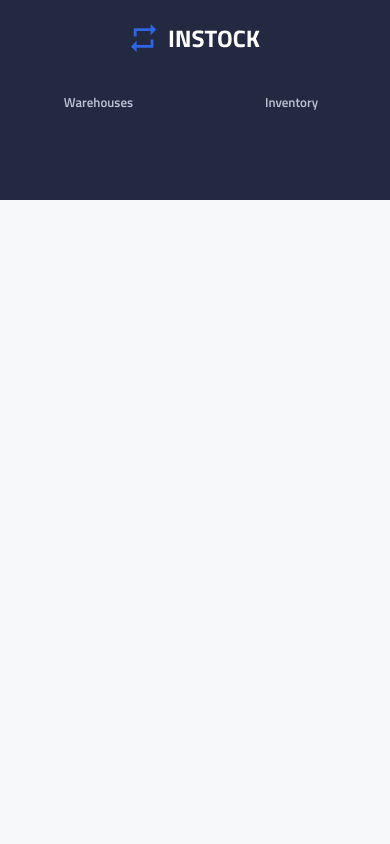
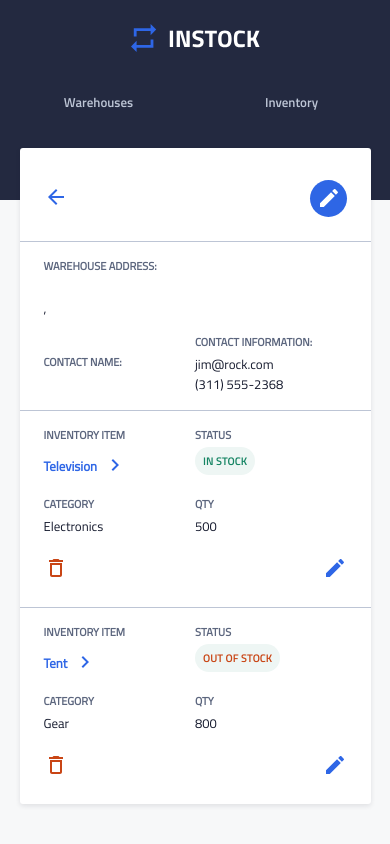
Before and after one commit to mikebernardo1/instock, a React (Create React App) app in the folder client/: page /warehouse/1 in a window 390 px wide. Shown: the top 844 px of the page. Built offline with nearby package versions, Linux system fonts and the light colour scheme; no server answers.

Commit message:
Mobile layout for Warehouse info component complete.

```diff
--- a/client/src/App.js
+++ b/client/src/App.js
@@ -3,6 +3,7 @@ import Nav from './components/Nav/Nav';
 import Warehouses from './components/Warehouses/Warehouses';
 import Inventory from './components/Inventory/Inventory';
 import InventoryItemDetails from './components/InventoryItemDetails/InventoryItemDetails';
+import WarehouseDetails from './components/WarehouseDetails/WarehouseDetails';
 import './styles/main.scss';
 
 function App() {
@@ -15,6 +16,7 @@ function App() {
             <Route path="/inventory" exact component={Inventory}></Route>
             <Route path="/inventory/:id" component={InventoryItemDetails}></Route>
             <Route path="/warehouse/:id/inventory" component={Inventory}></Route>
+            <Route path="/warehouse/:id" component={WarehouseDetails}></Route>
         </Switch>
       </BrowserRouter>
     </div>
--- a/client/src/components/InventoryRow/InventoryRow.jsx
+++ b/client/src/components/InventoryRow/InventoryRow.jsx
@@ -6,17 +6,21 @@ import editIcon from '../../assets/icons/edit-24px.svg';
 import './InventoryRow.scss';
 
 // Needs inventory item object
+// Needs a boolean to show warehouse
+// true = displays warehouse
+// false = hides warehouse
 
-function InventoryRow(inventoryItem) {
+function InventoryRow({inventoryItem, showWarehouse}) {
+
   let item = {
-    "id": inventoryItem.item.id,
-    "warehouseID": inventoryItem.item.warehouseID,
-    "warehouseName": inventoryItem.item.warehouseName,
-    "itemName": inventoryItem.item.itemName,
-    "description": inventoryItem.item.description,
-    "category": inventoryItem.item.category,
-    "status": inventoryItem.item.status,
-    "quantity": inventoryItem.item.quantity
+    "id": inventoryItem.id,
+    "warehouseID": inventoryItem.warehouseID,
+    "warehouseName": inventoryItem.warehouseName,
+    "itemName": inventoryItem.itemName,
+    "description": inventoryItem.description,
+    "category": inventoryItem.category,
+    "status": inventoryItem.status,
+    "quantity": inventoryItem.quantity
   }
 
   let editHandler = () => console.log("Edit button clicked.")
@@ -29,6 +33,11 @@ function InventoryRow(inventoryItem) {
       (item.status === 'Out of Stock')
       ? "i-item__block-info-piece-value i-item__block-info-piece-value--status i-item__block-info-piece-value--stock"
       : "i-item__block-info-piece-value i-item__block-info-piece-value--status i-item__block-info-piece-value--stock i-item__block-info-piece-value--stock-in";
+
+  const warehouseStatus =
+      (showWarehouse)
+      ? "i-item__block-info-piece i-item__block-info-piece--warehouse"
+      : "i-item__block-info-piece i-item__block-info-piece--warehouse i-item__block-info-piece--special-case"
 
   return (
     <section className="i-item">
@@ -64,7 +73,8 @@ function InventoryRow(inventoryItem) {
             </div>
           </div>
 
-          <div className="i-item__block-info-piece i-item__block-info-piece--warehouse">
+          <div
+            className={warehouseStatus}>
             <h3 className="i-item__block-info-piece-title">Warehouse</h3>
             <div className="i-item__block-info-piece-value
                           i-item__block-info-piece-value--warehouse">{item.warehouseName}</div>
--- a/client/src/components/InventoryRow/InventoryRow.scss
+++ b/client/src/components/InventoryRow/InventoryRow.scss
@@ -71,6 +71,9 @@
 					@include desktop {
 						width: 120px;
 					}
+				}
+				&--special-case {
+					display: none;
 				}
 				&-title {
 					font-family: $titillum-reg;
--- /dev/null
+++ b/client/src/components/WarehouseDetails/WarehouseDetails.jsx
@@ -0,0 +1,158 @@
+import React, { Component } from 'react';
+import Axios from 'axios';
+import './WarehouseDetails.scss';
+import InventoryRow from '../InventoryRow/InventoryRow';
+
+
+export class WarehouseDetails extends Component {
+
+  apiURL = 'http://localhost:8080/warehouse/';
+  requestedItem = this.props.match.params.id;
+
+  state = {
+    "id": "",
+    "name": "",
+    "address": "",
+    "city": "",
+    "country": "",
+    "contact": ''
+  }
+
+  componentDidMount() {
+    this.apiFetchCall(this.requestedItem);
+  }
+
+  apiFetchCall = (productID) => {
+    Axios
+      .get(`${this.apiURL}${productID}`)
+      .then((res) => {
+        console.log(res.data)
+        this.setState({
+          "id": res.data.id,
+          "name": res.data.name,
+          "address": res.data.address,
+          "city": res.data.city,
+          "country": res.data.country,
+          "contact": res.data.contact
+        })
+      })
+      .catch((err) => console.log(err));
+  }
+
+  handleBackButton = () => {
+    this.props.history.goBack();
+  }
+
+  handleEditButton = () => {
+    this.props.history.push(`/warehouse/${this.requestedItem}/edit`);
+  }
+
+  render() {
+
+    let item1 = {
+      "id": "9b4f79ea-0e6c-4e59-8e05-afd933d0b3d3",
+      "warehouseID": "2922c286-16cd-4d43-ab98-c79f698aeab0",
+      "warehouseName": "Manhattan",
+      "itemName": "Television",
+      "description": "This 50\", 4K LED TV provides a crystal-clear picture and vivid colors.",
+      "category": "Electronics",
+      "status": "In Stock",
+      "quantity": 500
+    }
+    let item2 = {
+      "id": "4dd464d6-90b8-4330-91e0-bd1217811bd9",
+      "warehouseID": "2922c286-16cd-4d43-ab98-c79f698aeab0",
+      "warehouseName": "Wonderland",
+      "itemName": "Tent",
+      "description": "Perfect for spring or summer camping, this 1-person tent is easy to pack and has the option to become modular when used with other products.",
+      "category": "Gear",
+      "status": "Out of Stock",
+      "quantity": 800
+    }
+
+    return (
+      <article className="warehouse">
+        <div className="warehouse__block">
+          <header className="warehouse__block-header">
+            <button
+              className="warehouse__block-header-back"
+              onClick={this.handleBackButton}
+            >
+              <svg
+                className="warehouse__block-header-back-svg"
+                width="24"
+                height="24"
+                viewBox="0 0 24 24"
+                fill="none"
+                xmlns="http://www.w3.org/2000/svg">
+                  <path d="M20 11H7.83L13.42 5.41L12 4L4 12L12 20L13.41 18.59L7.83 13H20V11Z"
+                  fill="#2E66E6"/>
+              </svg>
+            </button>
+            <h2 className="warehouse__block-header-title">{this.state.name}</h2>
+            <button
+              className="warehouse__block-header-edit"
+              onClick={this.handleEditButton}
+              >
+              <svg
+                className="warehouse__block-header-edit-svg"
+                width="24"
+                height="24"
+                viewBox="0 0 24 24"
+                fill="none"
+                xmlns="http://www.w3.org/2000/svg">
+                  <path d="M3 17.25V21H6.75L17.81 9.94L14.06 6.19L3 17.25ZM20.71 7.04C21.1 6.65 21.1 6.02 20.71 5.63L18.37 3.29C17.98 2.9 17.35 2.9 16.96 3.29L15.13 5.12L18.88 8.87L20.71 7.04V7.04Z"
+                  fill="#2E66E6"/>
+              </svg>
+              <span className="warehouse__block-header-edit-text">Edit</span>
+            </button>
+          </header>
+          <main className="warehouse__block-main">
+            <div className="warehouse__block-main-address">
+              <div className="warehouse__block-main-address-block">
+                <h3 className="warehouse__block-main-address-block-title">Warehouse Address:</h3>
+                <address className="warehouse__block-main-address-block-street">
+                  {this.state.address}<br />
+                  {this.state.city}, {this.state.country}
+                </address>
+
+              </div>
+            </div>
+            <div className="warehouse__block-main-contact">
+              <div className="warehouse__block-main-contact-name">
+                <h3 className="warehouse__block-main-contact-name-title">Contact Name:</h3>
+                <div className="warehouse__block-main-contact-name-detail">
+                  <p>{this.state.contact.name}</p>
+                  <p>{this.state.contact.position}</p>
+                </div>
+              </div>
+              <div className="warehouse__block-main-contact-info">
+                <h3 className="warehouse__block-main-contact-info-title">Contact Information:</h3>
+                <address className="warehouse__block-main-contact-info-details">
+                  <a href="mailto:jim@rock.com">jim@rock.com</a><br />
+                  <a href="tel:+13115552368">(311) 555-2368</a>
+                </address>
+              </div>
+            </div>
+          </main>
+          {/* Needs a false for disabling the warehouse column
+              from the inventory row component */}
+          <div className="inventory-component--warehouse">
+            <InventoryRow
+              inventoryItem={item1}
+              showWarehouse={false}
+            />
+          </div>
+          <div className="inventory-component--warehouse">
+            <InventoryRow
+              inventoryItem={item2}
+              showWarehouse={false}
+            />
+          </div>
+        </div>
+      </article>
+    )
+  }
+}
+
+export default WarehouseDetails
--- /dev/null
+++ b/client/src/components/WarehouseDetails/WarehouseDetails.scss
@@ -0,0 +1,173 @@
+@import "../../styles/mixins";
+@import "../../styles/partials";
+@import "../../styles/variables";
+
+.warehouse {
+	position: relative;
+	top: -52px;
+	@include tablet {
+		top: -95px;
+	}
+	&__block {
+		width: 90vw;
+		margin: auto;
+		background-color: $white;
+		// min-height: 365px;
+		box-shadow: 0px 2px 5px rgba(19, 24, 44, 0.1);
+		border-radius: 3px;
+		// @include tablet {
+		// 	min-height: 292px;
+		// 	flex-direction: row;
+		// 	width: 91.5vw;
+		// }
+		@include desktop {
+			width: 80vw;
+		}
+		&-header {
+			@include flex(row, flex-start, center);
+			padding: 32px 24px 24px 24px;
+			border-bottom: 1px solid $outlines-fill;
+			// @include tablet {
+			// 	padding: 32px 36px 24px 36px;
+			// }
+			// @include desktop {
+			// 	padding: 32px 44px 24px 44px;
+			// }
+			&-back {
+				background: none;
+				border: none;
+				cursor: pointer;
+			}
+			&-title {
+				font-family: $titillum-reg;
+				font-size: 2.8rem;
+				flex-grow: 1;
+				padding: 0 12px;
+				// @include tablet {
+				// 	font-size: 3.2rem;
+				// }
+			}
+			&-edit {
+				background-color: $interactive-elements-fill;
+				border: none;
+				cursor: pointer;
+				width: 37px;
+				height: 37px;
+				vertical-align: baseline;
+				border-radius: 50%;
+				position: relative;
+				// @include tablet {
+				// 	width: 82px;
+				// 	height: 38px;
+				// 	border-radius: 20px;
+				// }
+				&-svg {
+					position: absolute;
+					top: 6px;
+					left: 7px;
+					// @include tablet {
+					// 	top: 7px;
+					// 	left: 11px;
+					// }
+				}
+				&-svg > path {
+					fill: $white;
+				}
+				&-text {
+					display: none;
+					// @include tablet {
+					// 	display: inline-block;
+					// 	position: relative;
+					// 	left: 12px;
+					// 	color: $text-color-nav-active;
+					// 	font-family: $titillium-semibold;
+					// 	font-size: 1.4rem;
+					// 	line-height: 2.2rem;
+					// }
+				}
+			}
+		}
+		&-main {
+			padding: 16px 24px 16px 24px;
+			// @include tablet {
+			// 	@include flex;
+			// 	padding: 24px 32px 24px 32px;
+			// 	min-height: 198px;
+			// }
+			// @include desktop {
+			// 	padding: 24px 44px 24px 44px;
+			// }
+			&-address {
+				padding-bottom: 16px;
+				// @include tablet {
+				// 	width: 50%;
+				// 	padding-left: 40px;
+				// }
+				&-block {
+					width: 50%;
+					&-title {
+						font-family: $titillum-reg;
+						padding: 0 0 4px 0;
+						font-size: 1.1rem;
+						line-height: 1.6rem;
+						text-transform: uppercase;
+						color: $table-column-header;
+					}
+					&-street {
+						font-family: $titillum-reg;
+						color: $primary-text-color;
+						font-style: normal;
+						font-size: 1.3rem;
+						line-height: 2rem;
+						// @include tablet {
+						// 	font-size: 1.4rem;
+						// }
+					}
+				}
+			}
+			&-contact {
+				@include flex(row, space-between, center);
+				// @include tablet {
+				// 	@include flex(column, flex-start, flex-start);
+				// 	border-right: 1px solid $outlines-fill;
+				// 	width: 50%;
+				// 	padding-right: 40px;
+				// }
+				&-name {
+					width: 50%;
+					&-title {
+						@extend .warehouse__block-main-address-block-title;
+					}
+					&-detail > p {
+						@extend .warehouse__block-main-address-block-street;
+						// font-family: $titillum-reg;
+						// color: $primary-text-color;
+						// font-size: 1.3rem;
+						// line-height: 2rem;
+						// @include tablet {
+						// 	font-size: 1.4rem;
+						// }
+					}
+				}
+				&-info {
+					width: 50%;
+					&-title {
+						@extend .warehouse__block-main-contact-name-title;
+						padding: 0 0 4px 0;
+						// @include tablet {
+						// 	padding: 0 0 4px 0;
+						// }
+					}
+					&-details > a {
+						@extend .warehouse__block-main-address-block-street;
+						font-style: normal;
+					}
+				}
+			}
+		}
+	}
+}
+
+.inventory-component--warehouse {
+	border-top: 1px solid $outlines-fill;
+}
```
Also changed, not shown: client/src/components/Inventory/Inventory.jsx (+8 -2 lines), 1 other file (tests, documents, lock files or other folders).
